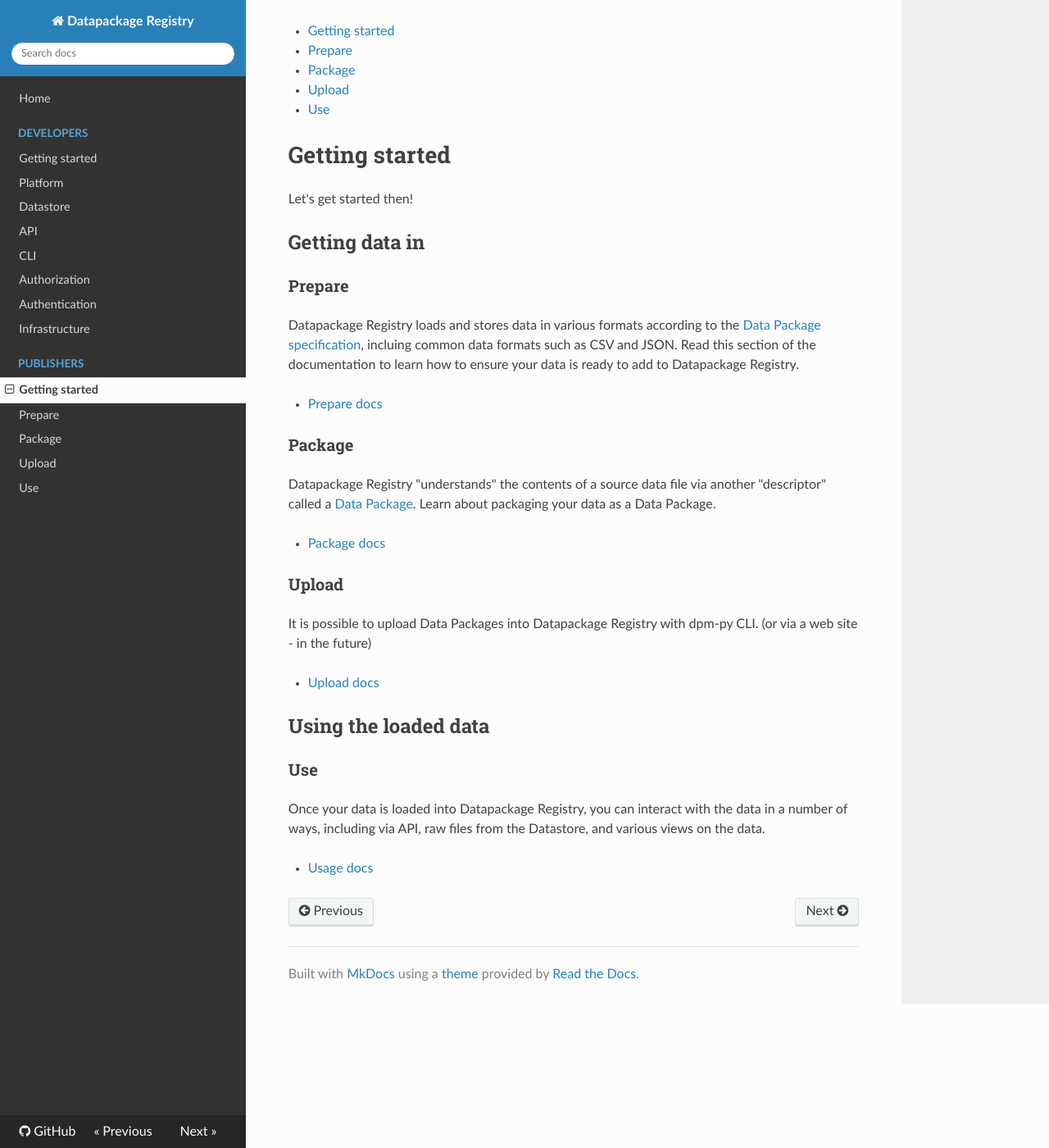
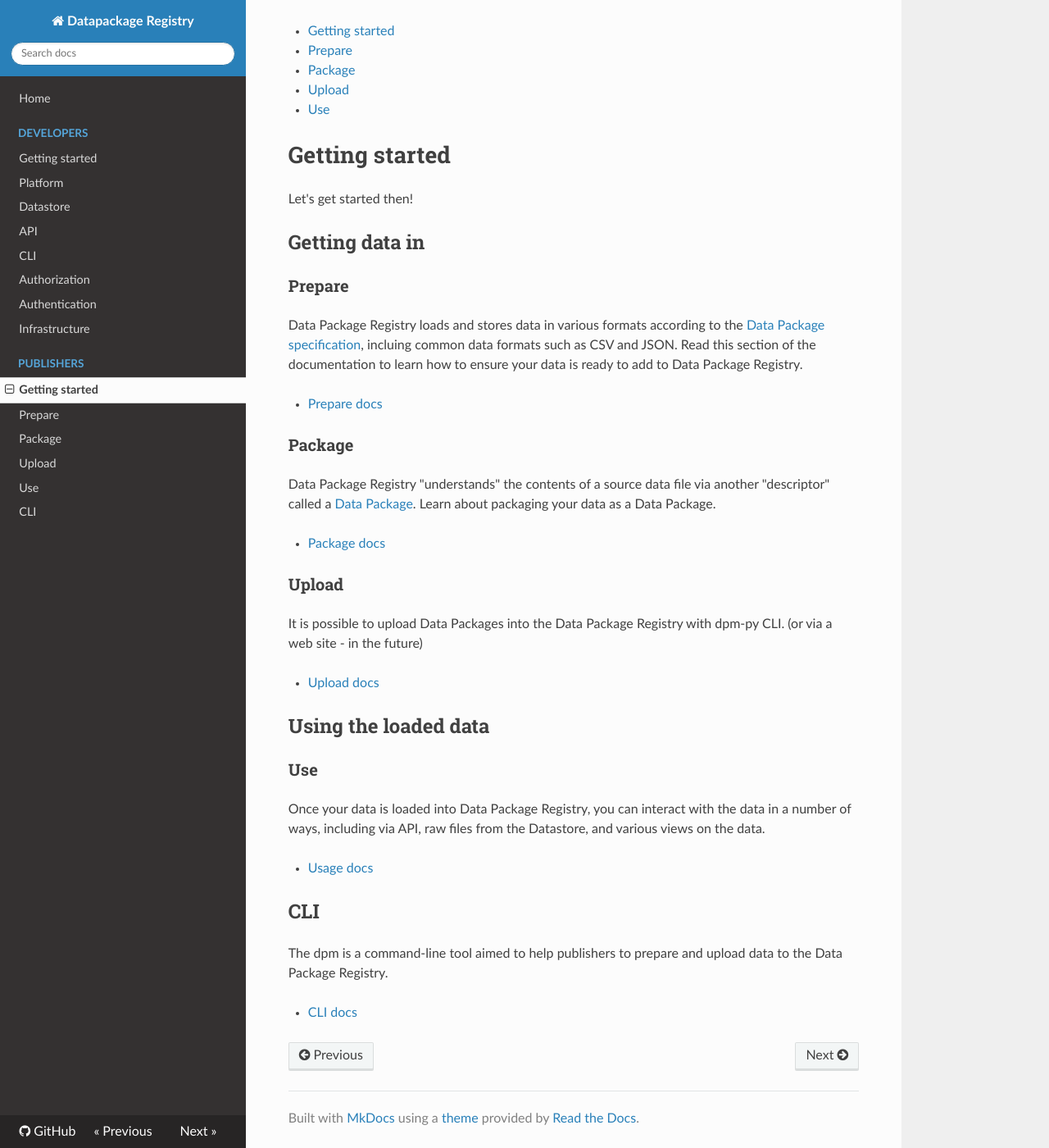
Before and after one commit to datopian/datahub-docs-tech, an MkDocs documentation site: the page built from docs/publishers/index.md, in a window 1280 px wide and 1400 px high, scrolled down 230 px. Shown: the whole window at 82% size. Built offline with MkDocs 1.6.1, drawn with Linux system fonts in a browser that asks for light colours; nearby versions of some CDN libraries; old or Windows-style settings are respelled for this version of MkDocs; some of the changed text lies outside the part shown.

Commit message:
Add CLI docs for publishers. Fixes #16

```diff
--- a/docs/publishers/index.md
+++ b/docs/publishers/index.md
@@ -1,6 +1,6 @@
 # Table of Contents
 
-This section of the Datapackage Registry documentation is for data publishers. Here you can learn about getting your data ready for loading into Datapackage Registry, and how you can interact with your data once it is loaded.
+This section of the Data Package Registry documentation is for data publishers. Here you can learn about getting your data ready for loading into Data Package Registry, and how you can interact with your data once it is loaded.
 
 - [Getting started](#getting-started)
 - [Prepare](prepare/)
@@ -16,19 +16,19 @@
 
 ### Prepare
 
-Datapackage Registry loads and stores data in various formats according to the [Data Package specification](http://specs.frictionlessdata.io/), incluing common data formats such as CSV and JSON. Read this section of the documentation to learn how to ensure your data is ready to add to Datapackage Registry.
+Data Package Registry loads and stores data in various formats according to the [Data Package specification](http://specs.frictionlessdata.io/), incluing common data formats such as CSV and JSON. Read this section of the documentation to learn how to ensure your data is ready to add to Data Package Registry.
 
 - [Prepare docs](prepare/)
 
 ### Package
 
-Datapackage Registry "understands" the contents of a source data file via another "descriptor" called a [Data Package](http://specs.frictionlessdata.io/). Learn about packaging your data as a Data Package.
+Data Package Registry "understands" the contents of a source data file via another "descriptor" called a [Data Package](http://specs.frictionlessdata.io/). Learn about packaging your data as a Data Package.
 
 * [Package docs](package/)
 
 ### Upload
 
-It is possible to upload Data Packages into Datapackage Registry with dpm-py CLI. (or via a web site - in the future)
+It is possible to upload Data Packages into the Data Package Registry with dpm-py CLI. (or via a web site - in the future)
 
 * [Upload docs](upload/)
 
@@ -36,6 +36,12 @@
 
 ### Use
 
-Once your data is loaded into Datapackage Registry, you can interact with the data in a number of ways, including via API, raw files from the Datastore, and various views on the data.
+Once your data is loaded into Data Package Registry, you can interact with the data in a number of ways, including via API, raw files from the Datastore, and various views on the data.
 
 * [Usage docs](use/)
+
+## CLI
+
+The dpm is a command-line tool aimed to help publishers to prepare and upload data to the Data Package Registry.
+
+* [CLI docs](cli/)
--- a/mkdocs.yml
+++ b/mkdocs.yml
@@ -18,4 +18,5 @@
   - Package: publishers/package.md
   - Upload: publishers/upload.md
   - Use: publishers/use.md
+  - CLI: publishers/cli.md
 theme: readthedocs
```
Also changed, not shown: docs/publishers/cli.md (added, +94 -0 lines), docs/publishers/prepare.md (+24 -31 lines).
